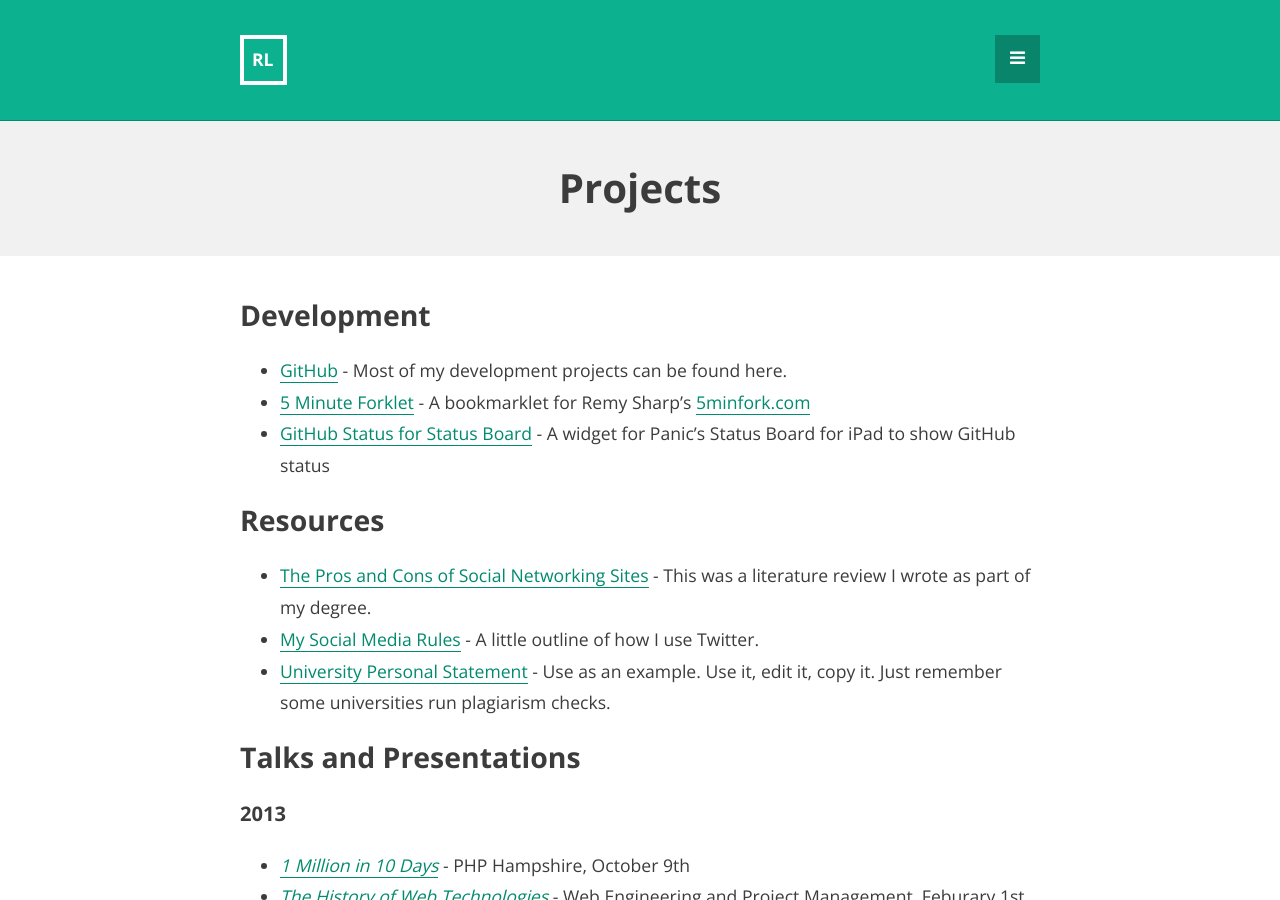
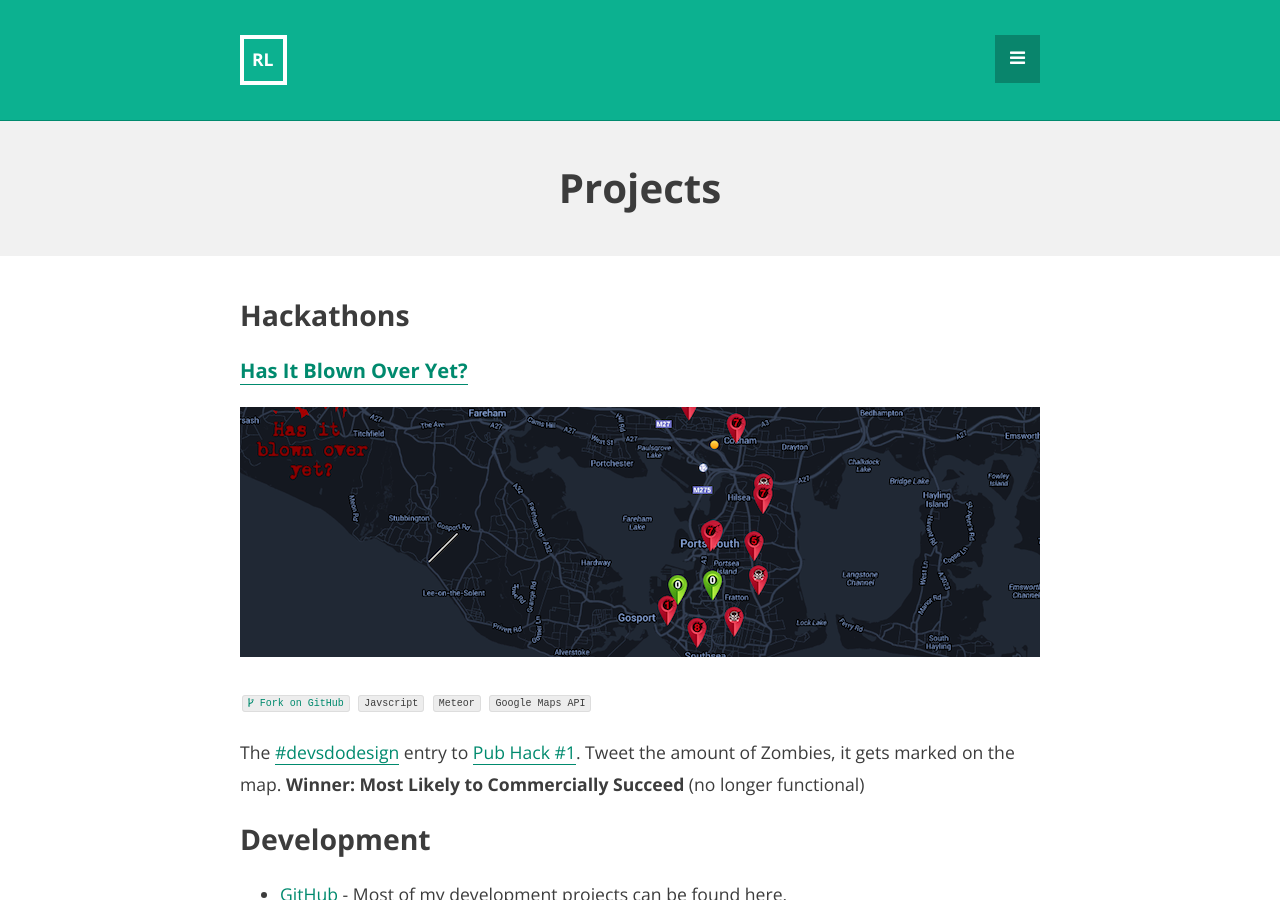
Before and after one commit to rknightuk/robblewis.me-jekyll, a Jekyll site: the page built from projects/index.md, in a window 1280 px wide and 900 px high. Built offline with Jekyll 4.4.1, drawn with Linux system fonts in a browser that asks for light colours; Markdown is read by kramdown in place of the engine named in the settings.

Commit message:
Added @devsdodesign stuff to projects page

```diff
--- a/projects/index.md
+++ b/projects/index.md
@@ -2,6 +2,15 @@
 title: "Projects"
 layout: page
 ---
+
+## Hackathons
+
+### [Has It Blown Over Yet?](http://blownover.meteor.com)
+
+![](/assets/img/projects/pub-hack-1.png)
+
+<p><code class="tag"><a href="https://github.com/DevsDoDesign/HasItBlownOver"><i class="fa fa-code-fork"></i> Fork on GitHub</a></code> <code class="tag">Javscript</code> <code class="tag">Meteor</code> <code class="tag">Google&nbsp;Maps&nbsp;API</code></p>
+The [#devsdodesign](http://devsdodesign.com) entry to [Pub Hack #1](http://www.pubhack.co.uk/events/pubhack-1/). Tweet the amount of Zombies, it gets marked on the map. **Winner: Most Likely to Commercially Succeed** (no longer functional)
 
 ## Development
 
```
Also changed, not shown: assets/img/projects/pub-hack-1.png (added).
